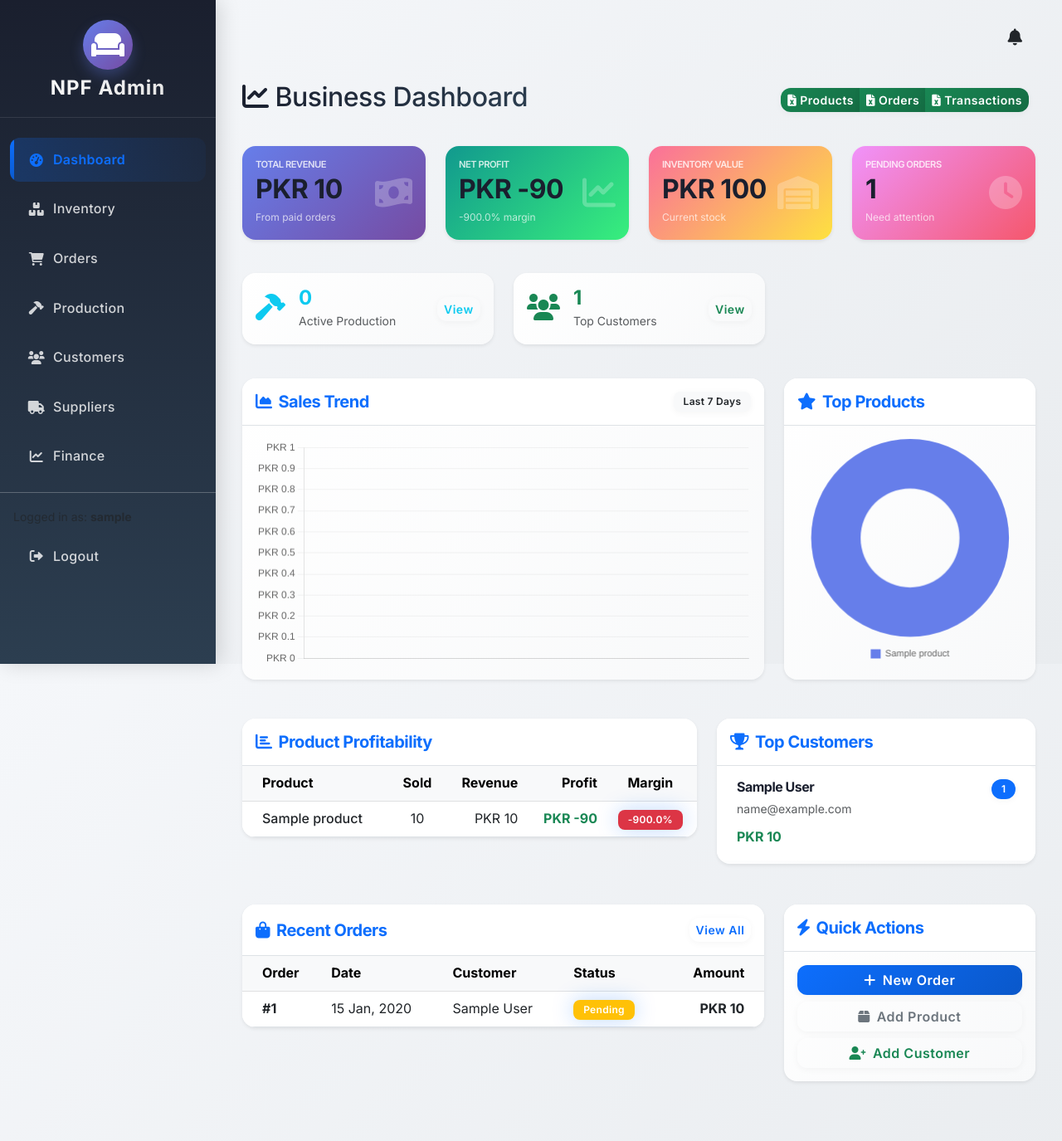
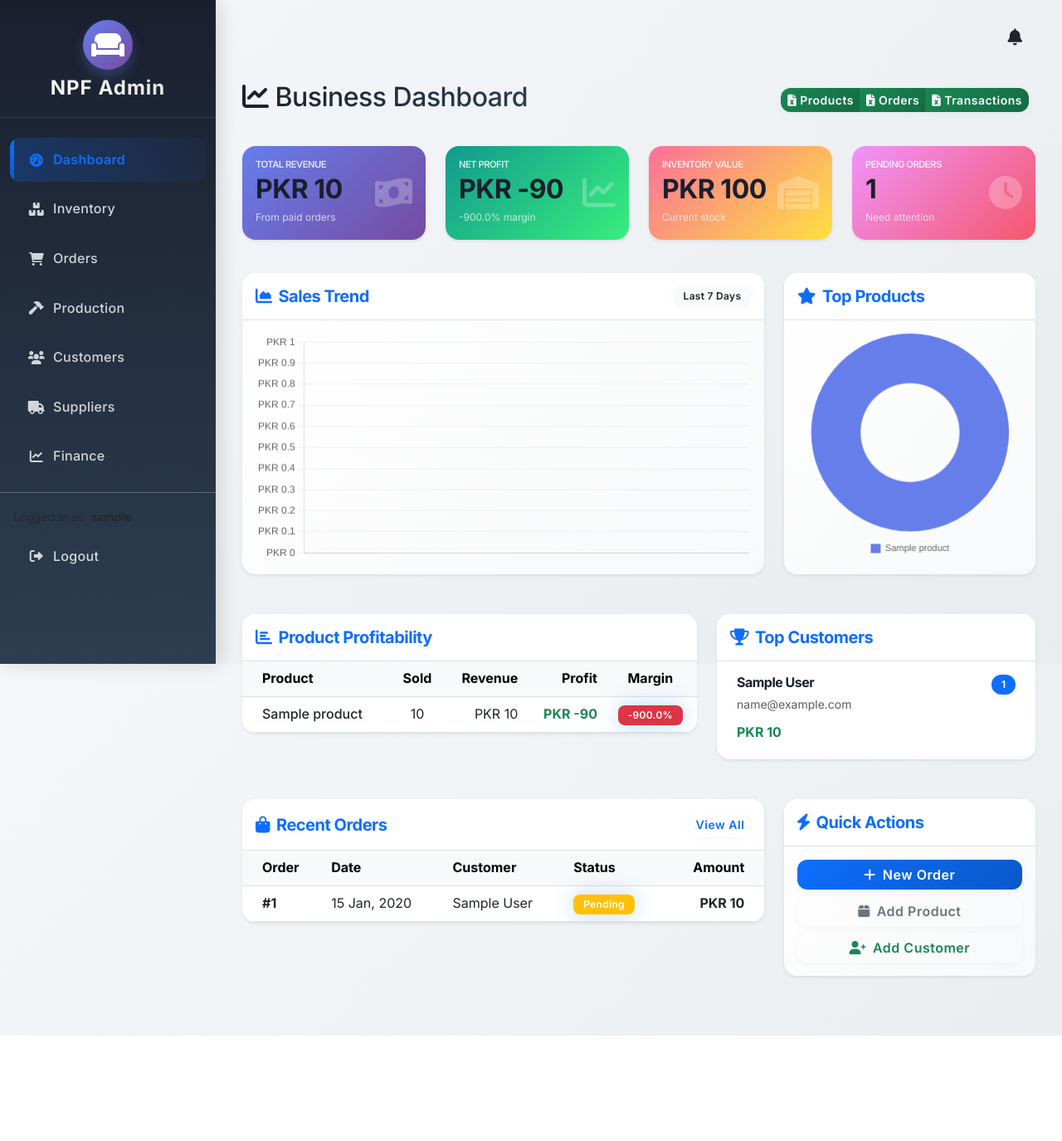
Before and after one commit to qureshi08/NPF-1, a Flask app: page / in a window 1280 px wide. Shown: the whole page at 83% size. After the commit the page ends 1248 px from the top, so only its background shows below. Run offline with Flask 3, Linux system fonts and the light colour scheme; a user stored in the database is signed in; tables that the repository leaves empty hold one stand-in row (values such as "Sample post").

Commit message:
Optimize dashboard: remove redundant KPIs, improve contrast, and add active production list

```diff
--- a/app/routes.py
+++ b/app/routes.py
@@ -111,6 +111,7 @@ def index():
     pending_orders = Order.query.filter_by(status='Pending').count()
     low_stock_count = Product.query.filter(Product.stock_quantity <= Product.reorder_level).count()
     active_jobs = ProductionJob.query.filter(ProductionJob.status != 'Finished').count()
+    active_jobs_list = ProductionJob.query.filter(ProductionJob.status != 'Finished').order_by(ProductionJob.due_date).limit(5).all()
 
     recent_orders = Order.query.order_by(Order.order_date.desc()).limit(5).all()
     low_stock_items = get_low_stock_items()[:5]
@@ -188,6 +189,7 @@ def index():
                            pending_orders=pending_orders,
                            low_stock_count=low_stock_count,
                            active_jobs=active_jobs,
+                           active_jobs_list=active_jobs_list,
                            recent_orders=recent_orders,
                            low_stock_items=low_stock_items,
                            sales_dates=sales_dates,
--- a/app/templates/dashboard.html
+++ b/app/templates/dashboard.html
@@ -92,60 +92,6 @@
                     <div class="fs-1" style="opacity: 0.25;">
                         <i class="fas fa-clock"></i>
                     </div>
-                </div>
-            </div>
-        </div>
-    </div>
-</div>
-
-<!-- Alerts & Quick Stats -->
-<div class="row mb-4">
-    {% if low_stock_count > 0 %}
-    <div class="col-md-4 mb-3">
-        <div class="card border-danger shadow-sm">
-            <div class="card-body">
-                <div class="d-flex align-items-center">
-                    <div class="flex-shrink-0">
-                        <i class="fas fa-exclamation-triangle fa-2x text-danger"></i>
-                    </div>
-                    <div class="flex-grow-1 ms-3">
-                        <h4 class="mb-0 fw-bold text-danger">{{ low_stock_count }}</h4>
-                        <small class="text-muted">Low Stock Items</small>
-                    </div>
-                    <a href="{{ url_for('main.inventory') }}" class="btn btn-sm btn-outline-danger">View</a>
-                </div>
-            </div>
-        </div>
-    </div>
-    {% endif %}
-    <div class="col-md-4 mb-3">
-        <div class="card border-info shadow-sm">
-            <div class="card-body">
-                <div class="d-flex align-items-center">
-                    <div class="flex-shrink-0">
-                        <i class="fas fa-hammer fa-2x text-info"></i>
-                    </div>
-                    <div class="flex-grow-1 ms-3">
-                        <h4 class="mb-0 fw-bold text-info">{{ active_jobs }}</h4>
-                        <small class="text-muted">Active Production</small>
-                    </div>
-                    <a href="{{ url_for('main.production') }}" class="btn btn-sm btn-outline-info">View</a>
-                </div>
-            </div>
-        </div>
-    </div>
-    <div class="col-md-4 mb-3">
-        <div class="card border-success shadow-sm">
-            <div class="card-body">
-                <div class="d-flex align-items-center">
-                    <div class="flex-shrink-0">
-                        <i class="fas fa-users fa-2x text-success"></i>
-                    </div>
-                    <div class="flex-grow-1 ms-3">
-                        <h4 class="mb-0 fw-bold text-success">{{ top_customers|length }}</h4>
-                        <small class="text-muted">Top Customers</small>
-                    </div>
-                    <a href="{{ url_for('main.customers') }}" class="btn btn-sm btn-outline-success">View</a>
                 </div>
             </div>
         </div>
```
Also changed, not shown: other parts of app/templates/dashboard.html (+33 -0 lines).
